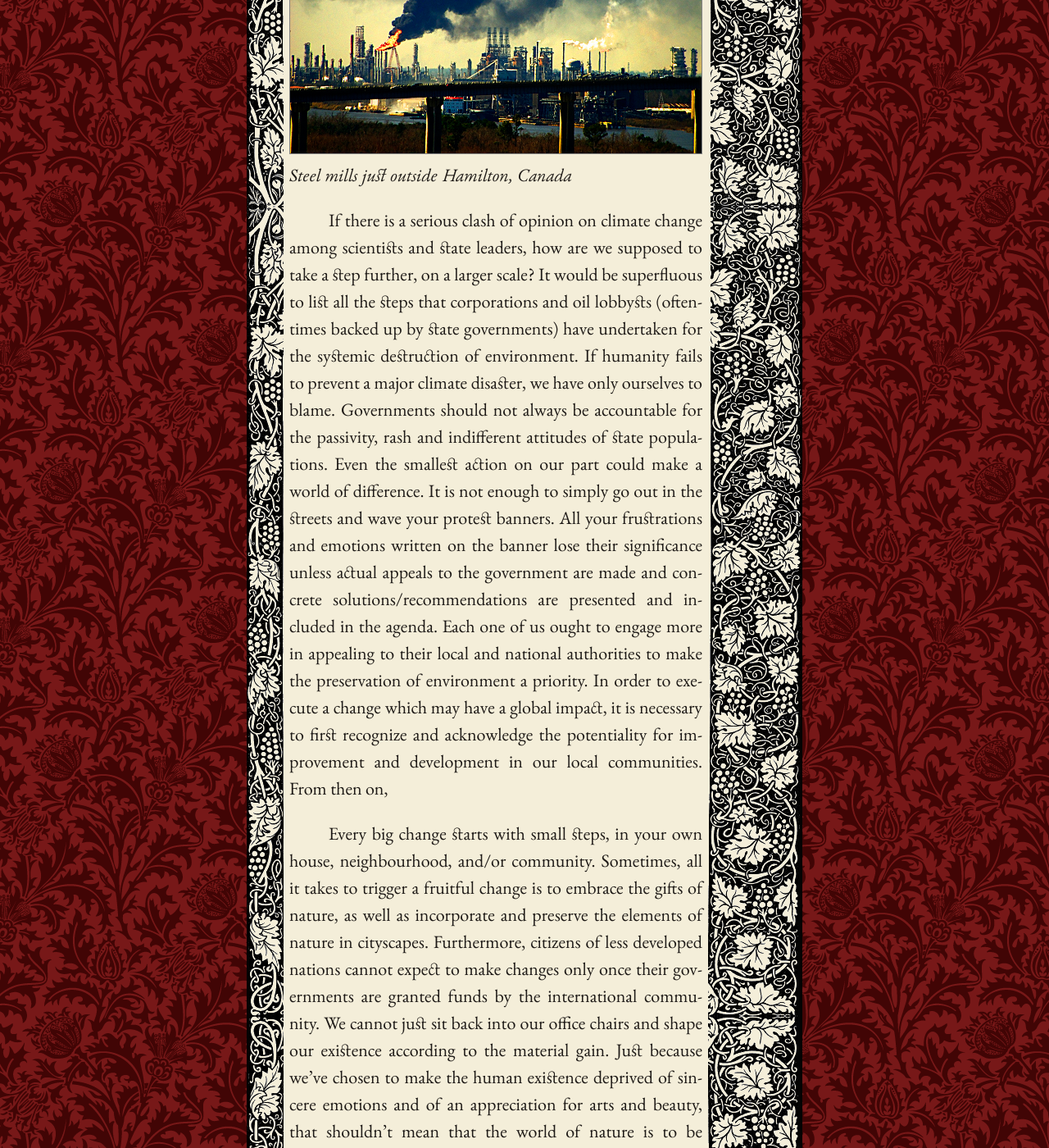
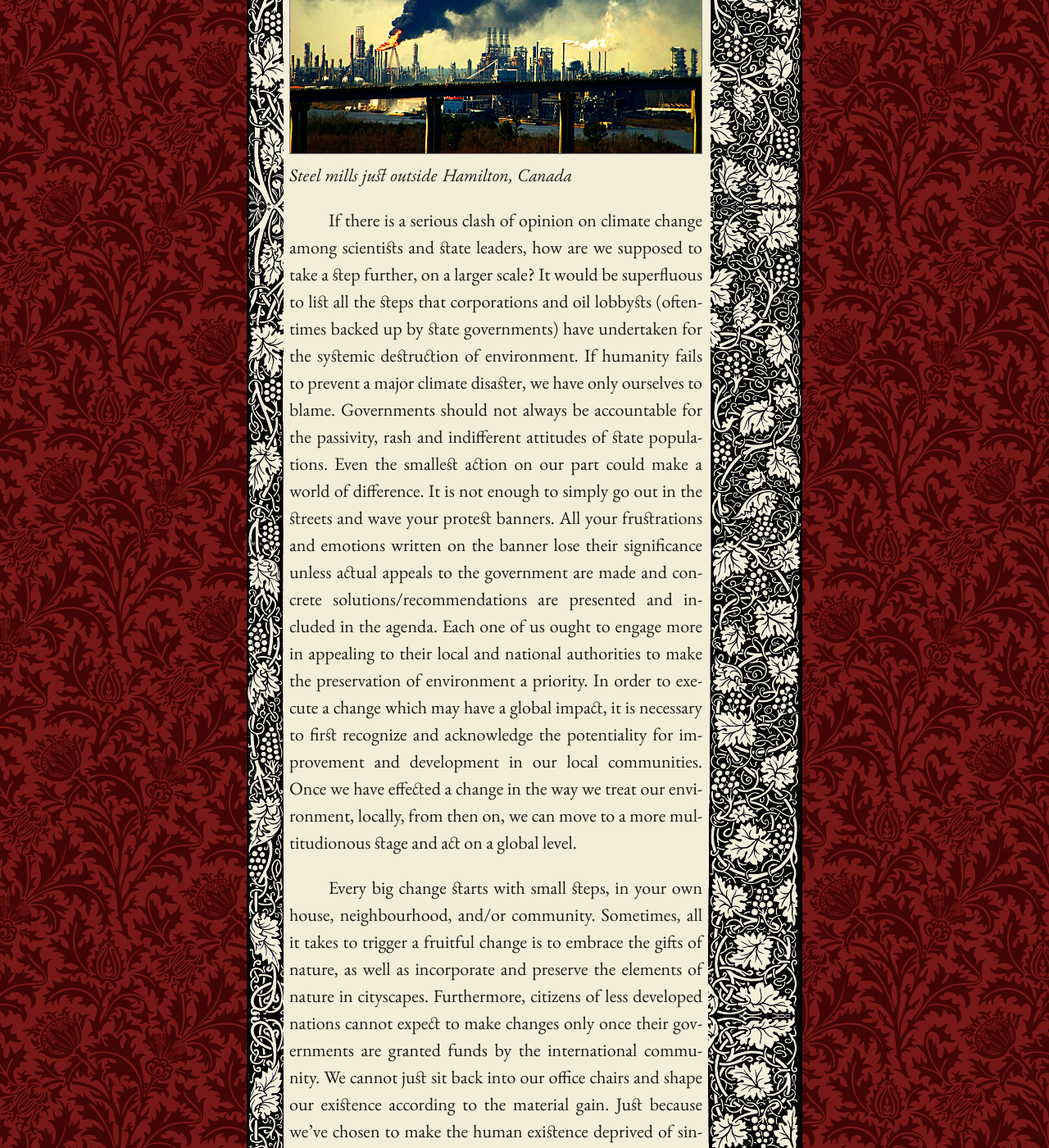
Before and after one commit to mpasovic/majapasovic.org, a Jekyll site: the page built from _posts/2016-11-25--baked-new-world-how-determined-are-we-to-survive-the-climate-crisis.md, in a window 1280 px wide and 1400 px high, scrolled down 4683 px. Shown: the whole window at 82% size. Built offline with Jekyll 4.4.1, drawn with Linux system fonts in a browser that asks for light colours; nearby versions of some CDN libraries.

Commit message:
Updated 2016-11-25--baked-new-world-how-determined-are-we-to-survive-the-climate-crisis.md

```diff
--- a/_posts/2016-11-25--baked-new-world-how-determined-are-we-to-survive-the-climate-crisis.md
+++ b/_posts/2016-11-25--baked-new-world-how-determined-are-we-to-survive-the-climate-crisis.md
@@ -31,7 +31,7 @@ The World Meteorological Organization (WMO) has warned about the quick progress
 ![Hamilton_ON.jpg]({{site.baseurl}}/img/Hamilton_ON.jpg)
      *Steel mills just outside Hamilton, Canada*
 
-If there is a serious clash of opinion on climate change among scientists and state leaders, how are we supposed to take a step further, on a larger scale? It would be superfluous to list all the steps that corporations and oil lobbysts (oftentimes backed up by state governments) have undertaken for the systemic destruction of environment. If humanity fails to prevent a major climate disaster, we have only ourselves to blame. Governments should not always be accountable for the passivity, rash and indifferent attitudes of state populations. Even the smallest action on our part could make a world of difference. It is not enough to simply go out in the streets and wave your protest banners. All your frustrations and emotions written on the banner lose their significance unless actual appeals to the government are made and concrete solutions/recommendations are presented and included in the agenda. Each one of us ought to engage more in appealing to their local and national authorities to make the preservation of environment a priority. In order to execute a change which may have a global impact, it is necessary to first recognize and acknowledge the potentiality for improvement and development in our local communities. From then on,
+If there is a serious clash of opinion on climate change among scientists and state leaders, how are we supposed to take a step further, on a larger scale? It would be superfluous to list all the steps that corporations and oil lobbysts (oftentimes backed up by state governments) have undertaken for the systemic destruction of environment. If humanity fails to prevent a major climate disaster, we have only ourselves to blame. Governments should not always be accountable for the passivity, rash and indifferent attitudes of state populations. Even the smallest action on our part could make a world of difference. It is not enough to simply go out in the streets and wave your protest banners. All your frustrations and emotions written on the banner lose their significance unless actual appeals to the government are made and concrete solutions/recommendations are presented and included in the agenda. Each one of us ought to engage more in appealing to their local and national authorities to make the preservation of environment a priority. In order to execute a change which may have a global impact, it is necessary to first recognize and acknowledge the potentiality for improvement and development in our local communities. Once we have effected a change in the way we treat our environment, locally, from then on, we can move to a more multitudionous stage and act on a global level.
 
 Every big change starts with small steps, in your own house, neighbourhood, and/or community. Sometimes, all it takes to trigger a fruitful change is to embrace the gifts of nature, as well as incorporate and preserve the elements of nature in cityscapes. Furthermore, citizens of less developed nations cannot expect to make changes only once their governments are granted funds by the international community. We cannot just sit back into our office chairs and shape our existence according to the material gain. Just because we've chosen to make the human existence deprived of sincere emotions and of an appreciation for arts and beauty, that shouldn't mean that the world of nature is to be shunned and turned into a wasteland. Our greatest pride should not be how much money and material objects we can provide for posterity; instead, the greatest accomplishment of the human race should be measured by its ability to nurture and preserve the planet, without which our own existence would be implausible.
 
```
